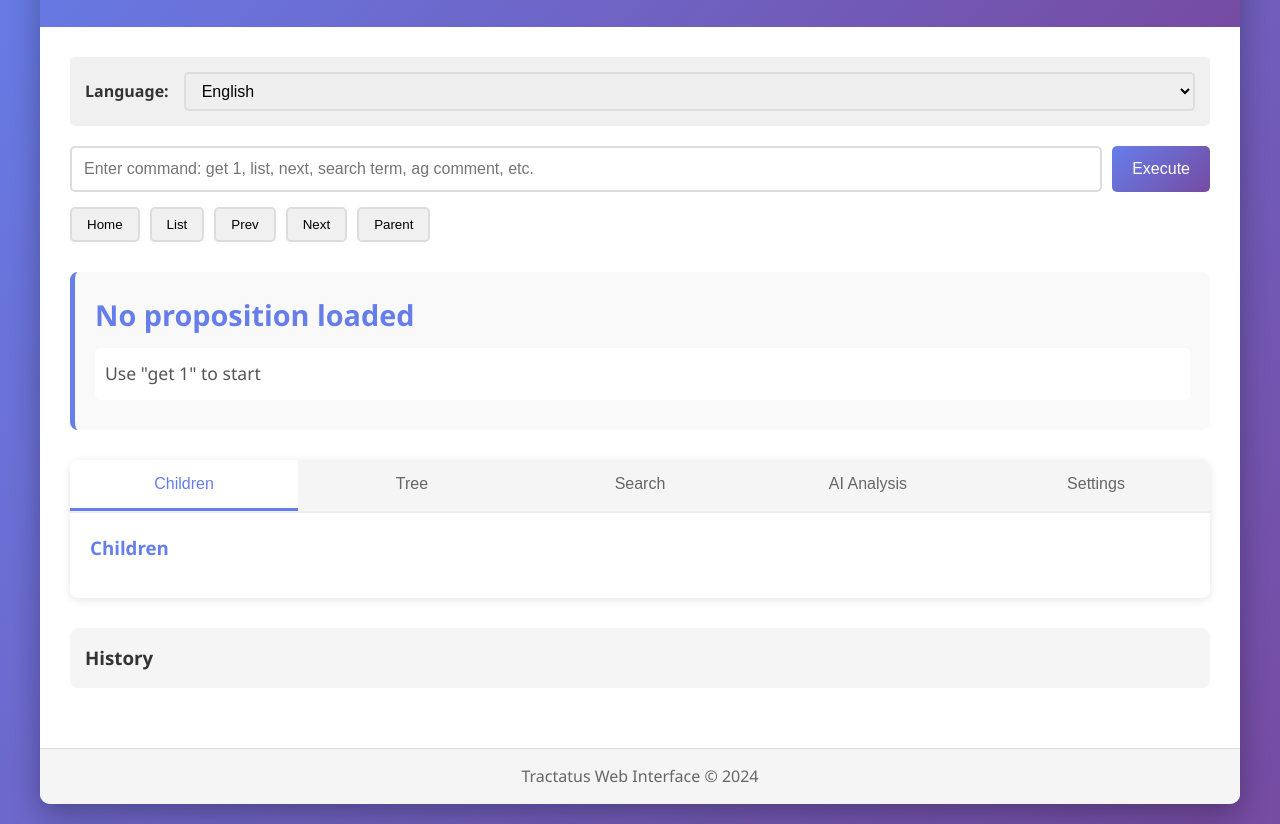
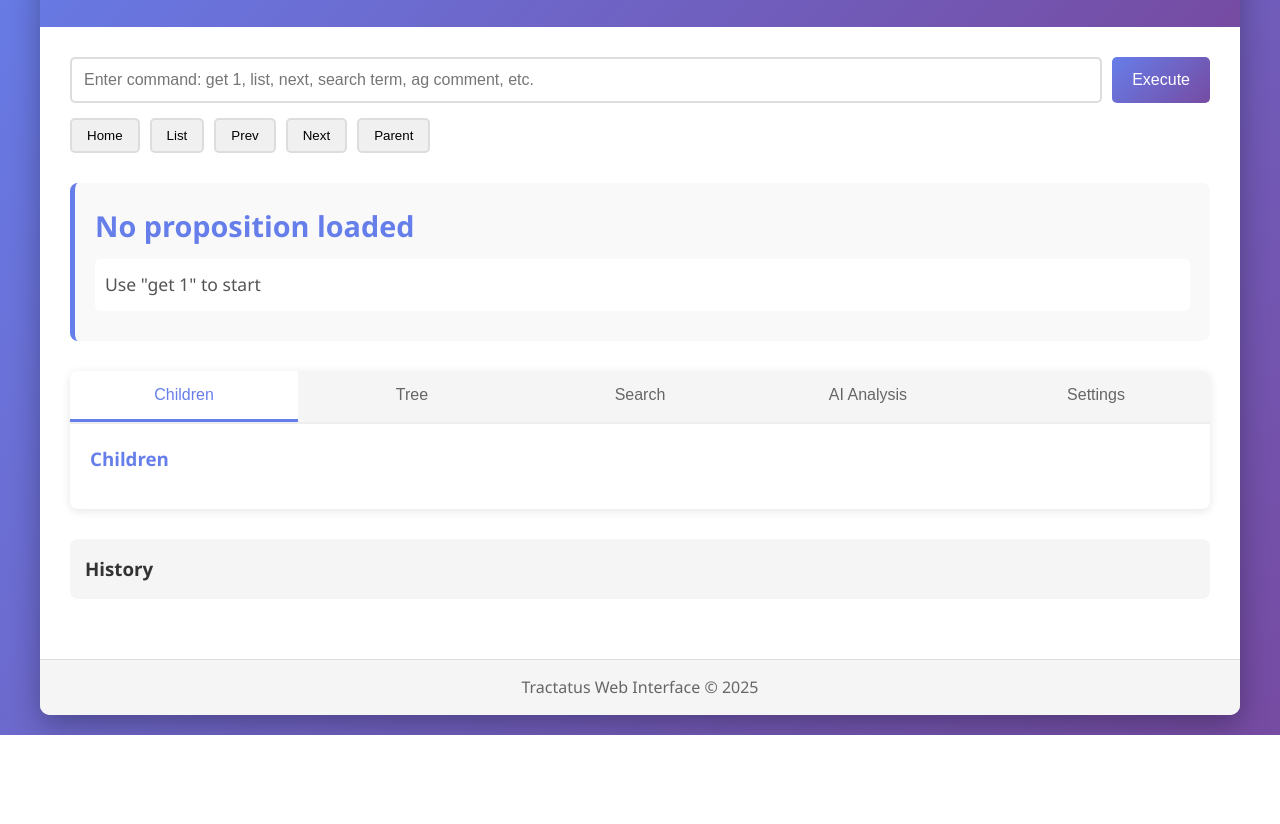
Before and after one commit to carstenbund/Tractatus, a plain HTML site: page static/index.html in a window 1280 px wide. Shown: the part 155-979 px from the top of the page. After the commit the page ends 890 px from the top, so only its background shows below. Drawn offline with Linux system fonts and the light colour scheme; no server answers.

Commit message:
language

```diff
--- a/static/index.html
+++ b/static/index.html
@@ -14,14 +14,14 @@
         </header>
 
         <main>
-            <!-- Language Selector -->
+            <!-- Language Selector --
             <section class="language-section">
                 <label for="languageSelect">Language:</label>
                 <select id="languageSelect" onchange="changeLanguage()">
                     <option value="en">English</option>
                     <option value="de">Deutsch (German)</option>
                 </select>
-            </section>
+            </section>. -->
 
             <!-- Command Input -->
             <section class="command-section">
@@ -131,7 +131,7 @@
         </main>
 
         <footer>
-            <p>Tractatus Web Interface &copy; 2024</p>
+            <p>Tractatus Web Interface &copy; 2025</p>
         </footer>
     </div>
 
```
